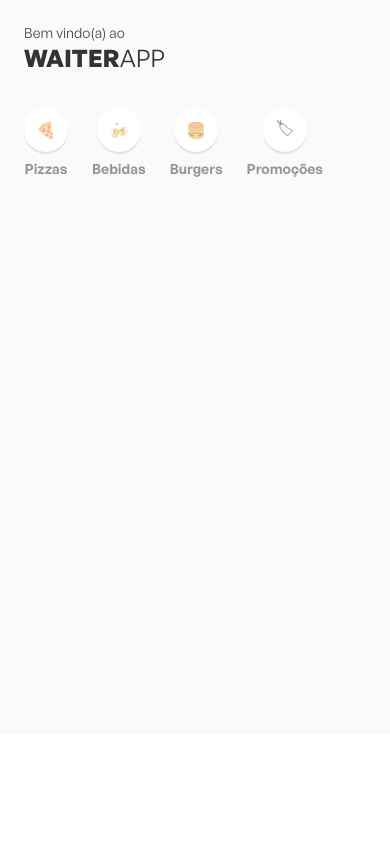
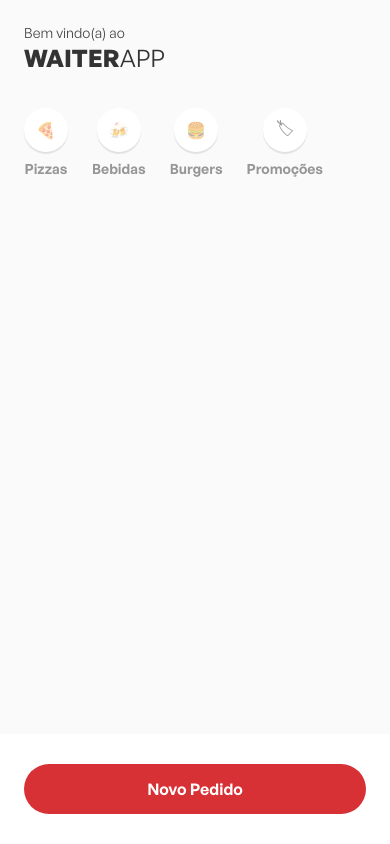
Before and after one commit to vinicius-mendes07/waiter-app, a React Native app in the folder app/: screen / in a window 390 px wide. Built offline with nearby package versions, Linux system fonts and the light colour scheme.

Commit message:
create button component

```diff
--- a/app/package.json
+++ b/app/package.json
@@ -9,7 +9,7 @@
     "web": "expo start --web"
   },
   "dependencies": {
-    "expo": "~52.0.28",
+    "expo": "~52.0.30",
     "expo-font": "~13.0.3",
     "expo-status-bar": "~2.0.1",
     "react": "18.3.1",
--- a/app/src/Main/index.tsx
+++ b/app/src/Main/index.tsx
@@ -1,3 +1,4 @@
+import { Button } from "../components/Button";
 import { Categories } from "../components/Categories";
 import { Header } from "../components/Header";
 import { Menu } from "../components/Menu";
@@ -16,7 +17,11 @@
         </MenuContainer>
       </Container>
       <Footer>
-        <FooterContainer></FooterContainer>
+        <FooterContainer>
+          <Button onPress={() => alert('novo pedido')}>
+            Novo Pedido
+          </Button>
+        </FooterContainer>
       </Footer>
     </>
   );
--- a/app/src/Main/styles.ts
+++ b/app/src/Main/styles.ts
@@ -21,6 +21,8 @@
 export const Footer = styled.View`
   min-height: 110px;
   background-color: #fff;
+  padding: 16px 24px;
+  justify-content: center;
 `;
 
 export const FooterContainer = styled.SafeAreaView``;
--- /dev/null
+++ b/app/src/components/Button/index.tsx
@@ -0,0 +1,16 @@
+import { Text } from "../Text";
+import { Container } from "./styles";
+
+interface ButtonProps {
+  children: string;
+  onPress: () => void;
+  disabled?: boolean;
+}
+
+export function Button({ children, onPress, disabled }: ButtonProps) {
+  return (
+    <Container onPress={onPress} disabled={disabled}>
+      <Text color="#fff" weight="600">{children}</Text>
+    </Container>
+  );
+}
--- /dev/null
+++ b/app/src/components/Button/styles.ts
@@ -0,0 +1,9 @@
+import styled from "styled-components/native";
+
+export const Container = styled.TouchableOpacity`
+  background-color: ${({ disabled }) => disabled ? '#999' : '#D73035'};
+  border-radius: 48px;
+  padding: 14px 24px;
+  align-items: center;
+  justify-content: center;
+`;
```
Also changed, not shown: 1 other file (tests, documents, lock files or other folders).
